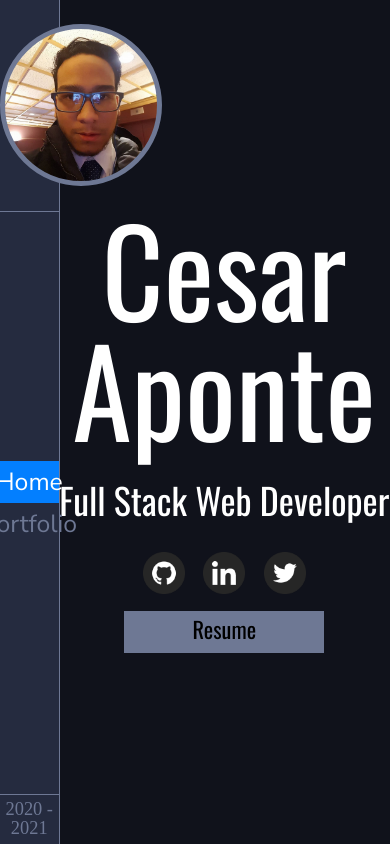
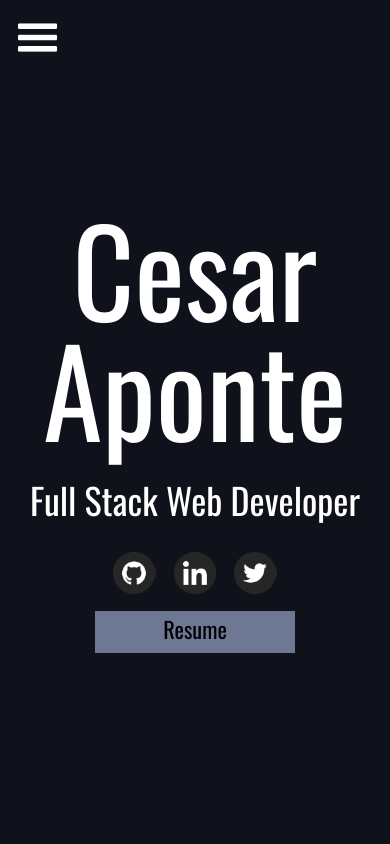
Before and after one commit to CJAponte/Portfolio, a React (Create React App) app: page / in a window 390 px wide. Built offline with nearby package versions, Linux system fonts and the light colour scheme.

Commit message:
Working on responsivness. Trying to get the mobile, tablet, and smaller screen size display working to my liking

```diff
--- a/src/components/home/home.css
+++ b/src/components/home/home.css
@@ -98,3 +98,10 @@
     padding-bottom: 5px;
     text-decoration: none;
 }
+
+
+@media(max-width: 1300px){
+    .homeContainer{
+        width: 100%;
+    }
+}
--- a/src/components/navigation/SideNav.css
+++ b/src/components/navigation/SideNav.css
@@ -117,3 +117,60 @@
     justify-content: center;
     color: var(--palelightblue)
 }
+
+
+@media(max-width: 1300px){
+.sideNavContainer{
+    display: none;
+    width: 20%;
+}
+
+.sideNavHidden{
+    display: flex;
+}
+
+
+.opener{
+    height: 45px;
+    width: 45px;
+    background-image: url(./hamburger.png);
+    background-size: contain;
+    z-index: +1;
+    background-color: none;
+    position: fixed;
+    margin: 15px;
+    cursor: pointer;
+    /* left: .5%; */
+}
+.closer{
+    height: 35px;
+    width: 35px;
+    background-image: url(./closer.png);
+    background-size: contain;
+    z-index: +1;
+    background-color: none;
+    position: fixed;
+    margin: 20px;
+    cursor: pointer;
+    left: 20%;
+}
+}
+
+@media(max-width: 900px){
+    .sideNavContainer{
+        width: 30%;
+    }
+    .closer{
+        left: 30%
+    }
+}
+
+@media(max-width: 600px){
+    .sideNavContainer{
+        width: 100%;
+    }
+
+    .closer{
+        left: 85%
+    }
+}
--- a/src/components/navigation/SideNav.js
+++ b/src/components/navigation/SideNav.js
@@ -1,5 +1,5 @@
 import React, {useEffect } from "react"
-import { Link } from 'react-router-dom'
+import { Link, BrowserRouter } from 'react-router-dom'
 import './SideNav.css'
 const SideNav = props => {
 
@@ -13,8 +13,24 @@ const SideNav = props => {
         }
     })
 
+
+
+    function openMenu(){
+        // document.getElementById("menuCloser").classList.remove('opener')
+        document.getElementById("menuCloser").classList.toggle("closer")
+        document.getElementById("sideNavContainer").classList.toggle("sideNavHidden")
+
+
+    }
+
+    function menuReset(){
+        document.getElementById("menuCloser").classList.remove("closer")
+        document.getElementById("sideNavContainer").classList.remove("sideNavHidden")
+    }
+
     return(
-        <div className="sideNavContainer">
+        <div className="sideNavBody">
+        <div className="sideNavContainer" id="sideNavContainer">
             <div className="mobileBtn"></div>
             <div className="navHeadImgContainer">
                 <div className="navHeadImg"></div>
@@ -22,14 +38,17 @@ const SideNav = props => {
             </div>
             <div className="navItems">
                 <ul className="navList">
-                <Link to="/"><li className={"item"} id="homeTab">Home</li></Link>
-                <Link to="/portfolio"><li className={"item"} id="portfolioTab">Portfolio</li></Link>
+                <Link to="/"><li className={"item"} id="homeTab" onClick={menuReset}>Home</li></Link>
+                <Link to="/portfolio"><li className={"item"} id="portfolioTab" onClick={menuReset}>Portfolio</li></Link>
                 </ul>
             </div>
             <div className="navFooter">
                 2020 - 2021
             </div>
         </div>
+
+        <div id="menuCloser" className="opener" onClick={openMenu}>  </div>
+        </div>
     )
 }
 
--- a/src/components/portfolio/portfolio.css
+++ b/src/components/portfolio/portfolio.css
@@ -95,3 +95,11 @@
     background-image: url(./Live_5.png);
     background-size: contain;
 }
+
+
+
+@media(max-width: 1300px){
+    .portfolioContainer{
+        width: 100%;
+    }
+}
```
Also changed, not shown: src/components/navigation/closer.png (added), src/components/navigation/hamburger.png (added).
